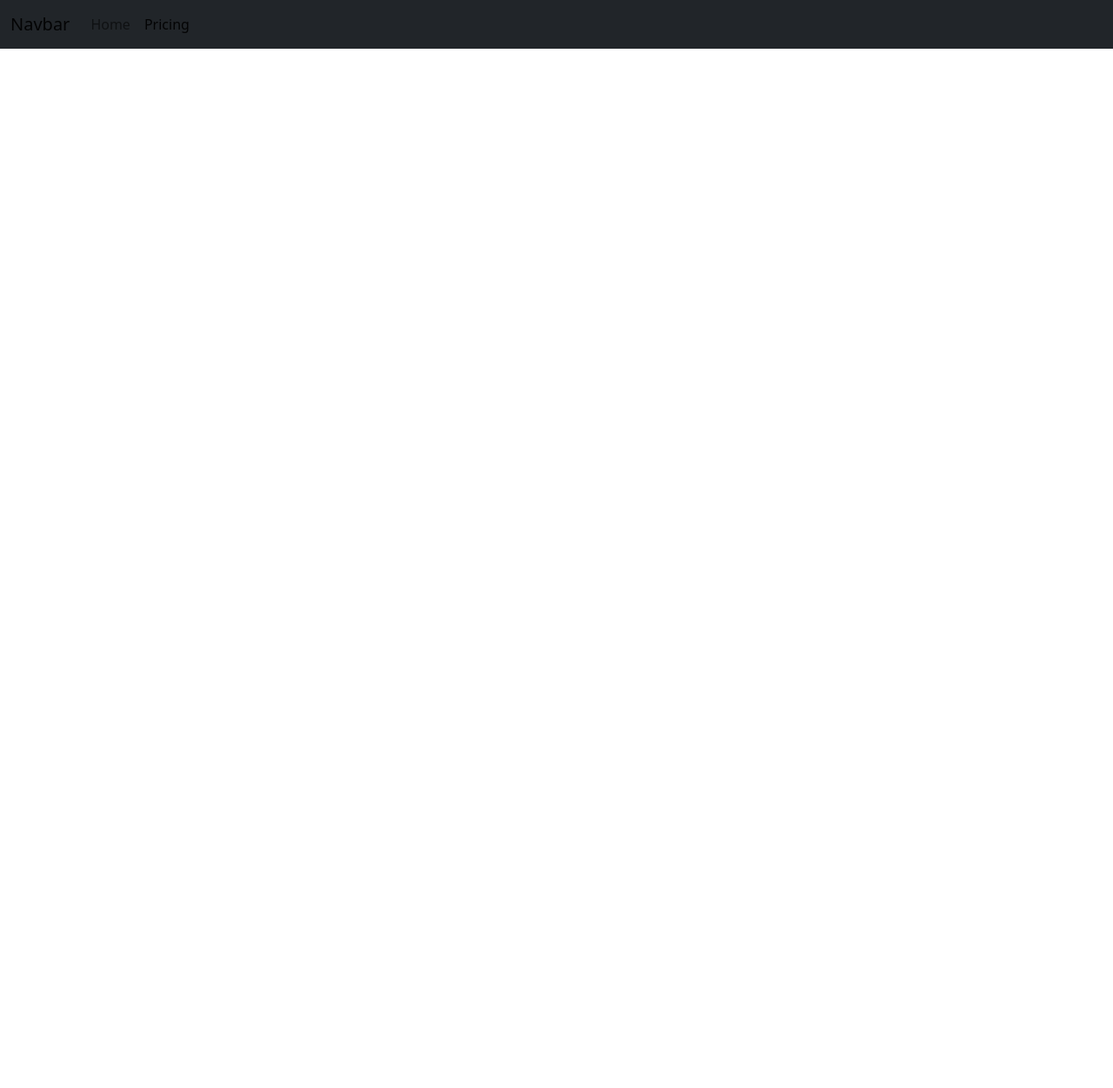
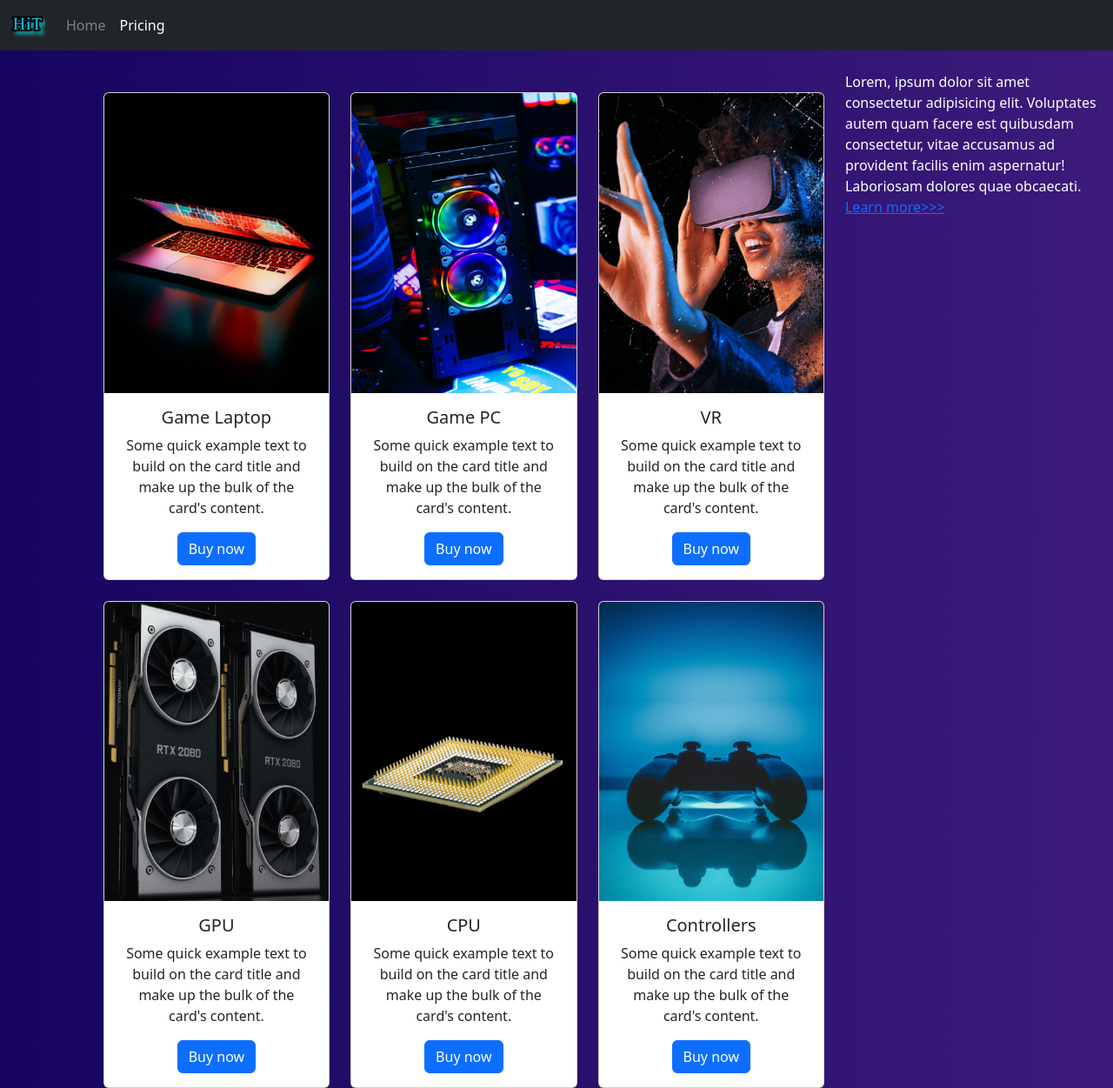
Before and after one commit to RavQs/HTML-CSS-BS5, a plain HTML site: page docker/nginx/bootstrap/pricing.html in a window 1280 px wide. Shown: the whole page at 87% size. Before the commit the page ends 800 px from the top, so only its background shows below. Drawn offline with nearby package versions, Linux system fonts and the light colour scheme.

Commit message:
pricing website

```diff
--- a/docker/nginx/bootstrap/pricing.html
+++ b/docker/nginx/bootstrap/pricing.html
@@ -10,13 +10,16 @@
       integrity="sha384-rbsA2VBKQhggwzxH7pPCaAqO46MgnOM80zW1RWuH61DGLwZJEdK2Kadq2F9CUG65"
       crossorigin="anonymous"
     />
+    <link rel="stylesheet" href="/static/bootstrap/styles/mycss.css" />
     <title>Document</title>
   </head>
   <body>
     <header>
       <nav class="navbar navbar-expand-lg bg-dark">
         <div class="container-fluid">
-          <a class="navbar-brand" href="#">Navbar</a>
+          <a class="navbar-brand" href="index.html"
+            ><img src="/static/bootstrap/images/logo.png" alt="logo"
+          /></a>
           <button
             class="navbar-toggler"
             type="button"
@@ -44,7 +47,131 @@
       </nav>
     </header>
 
-    <section></section>
+    <section>
+      <div class="container-fluid mt-4">
+        <div class="row">
+          <div class="col-lg-1"></div>
+          <div class="col-lg-8 col-md-12">
+            <div class="row text-center">
+              <div class="col-lg-4 col-md-6 mt-4">
+                <div class="card">
+                  <img
+                    src="/static/bootstrap/images/laptop.png"
+                    class="card-img-top"
+                    alt="laptop"
+                  />
+                  <div class="card-body">
+                    <h5 class="card-title">Game Laptop</h5>
+                    <p class="card-text">
+                      Some quick example text to build on the card title and
+                      make up the bulk of the card's content.
+                    </p>
+                    <a href="#" class="btn btn-primary">Buy now</a>
+                  </div>
+                </div>
+              </div>
+              <div class="col-lg-4 col-md-6 mt-4">
+                <div class="card">
+                  <img
+                    src="/static/bootstrap/images/gaming pc.png"
+                    class="card-img-top"
+                    alt="gaming pc"
+                  />
+                  <div class="card-body">
+                    <h5 class="card-title">Game PC</h5>
+                    <p class="card-text">
+                      Some quick example text to build on the card title and
+                      make up the bulk of the card's content.
+                    </p>
+                    <a href="#" class="btn btn-primary">Buy now</a>
+                  </div>
+                </div>
+              </div>
+              <div class="col-lg-4 col-md-6 mt-4">
+                <div class="card">
+                  <img
+                    src="/static/bootstrap/images/vr.png"
+                    class="card-img-top"
+                    alt="..."
+                  />
+                  <div class="card-body">
+                    <h5 class="card-title">VR</h5>
+                    <p class="card-text">
+                      Some quick example text to build on the card title and
+                      make up the bulk of the card's content.
+                    </p>
+                    <a href="#" class="btn btn-primary">Buy now</a>
+                  </div>
+                </div>
+              </div>
+              <div class="col-lg-4 col-md-6 mt-4">
+                <div class="card">
+                  <img
+                    src="/static/bootstrap/images/gpu.png"
+                    class="card-img-top"
+                    alt="gpu"
+                  />
+                  <div class="card-body">
+                    <h5 class="card-title">GPU</h5>
+                    <p class="card-text">
+                      Some quick example text to build on the card title and
+                      make up the bulk of the card's content.
+                    </p>
+                    <a href="#" class="btn btn-primary">Buy now</a>
+                  </div>
+                </div>
+              </div>
+              <div class="col-lg-4 col-md-6 mt-4">
+                <div class="card">
+                  <img
+                    src="/static/bootstrap/images/cpu.png"
+                    class="card-img-top"
+                    alt="cpu"
+                  />
+                  <div class="card-body">
+                    <h5 class="card-title">CPU</h5>
+                    <p class="card-text">
+                      Some quick example text to build on the card title and
+                      make up the bulk of the card's content.
+                    </p>
+                    <a href="#" class="btn btn-primary">Buy now</a>
+                  </div>
+                </div>
+              </div>
+              <div class="col-lg-4 c ol-md-6 mt-4">
+                <div class="card">
+                  <img
+                    src="/static/bootstrap/images/controller.png"
+                    class="card-img-top"
+                    alt="controllers"
+                  />
+                  <div class="card-body">
+                    <h5 class="card-title">Controllers</h5>
+                    <p class="card-text">
+                      Some quick example text to build on the card title and
+                      make up the bulk of the card's content.
+                    </p>
+                    <a href="#" class="btn btn-primary">Buy now</a>
+                  </div>
+                </div>
+              </div>
+            </div>
+          </div>
+          <div class="col-lg-3">
+            <div class="row text-left">
+              <div class="col-lg-12 text-white">
+                <p>
+                  Lorem, ipsum dolor sit amet consectetur adipisicing elit.
+                  Voluptates autem quam facere est quibusdam consectetur, vitae
+                  accusamus ad provident facilis enim aspernatur! Laboriosam
+                  dolores quae obcaecati. <a href="#">Learn more>>></a>
+                </p>
+              </div>
+            </div>
+          </div>
+        </div>
+      </div>
+    </section>
 
     <footer></footer>
 
--- a/static/bootstrap/styles/mycss.css
+++ b/static/bootstrap/styles/mycss.css
@@ -2,11 +2,18 @@
     width: 40px;
 }
 
+body {
+    background: linear-gradient(90deg, #5444A0 0%, #16055F 0%, #3C1B7B 100%);
+}
 
 .nav-link {
-    color: white;
+    color: rgba(255, 255, 255, 0.422);
 }
 
 .navbar-nav .nav-link.active {
     color: white;
 }
+
+.navbar-toggler {
+   background-color:rgba(255, 255, 255, 0.422);
+}
```
Also changed, not shown: static/scripts/basicJs.js (added, +47 -0 lines).
